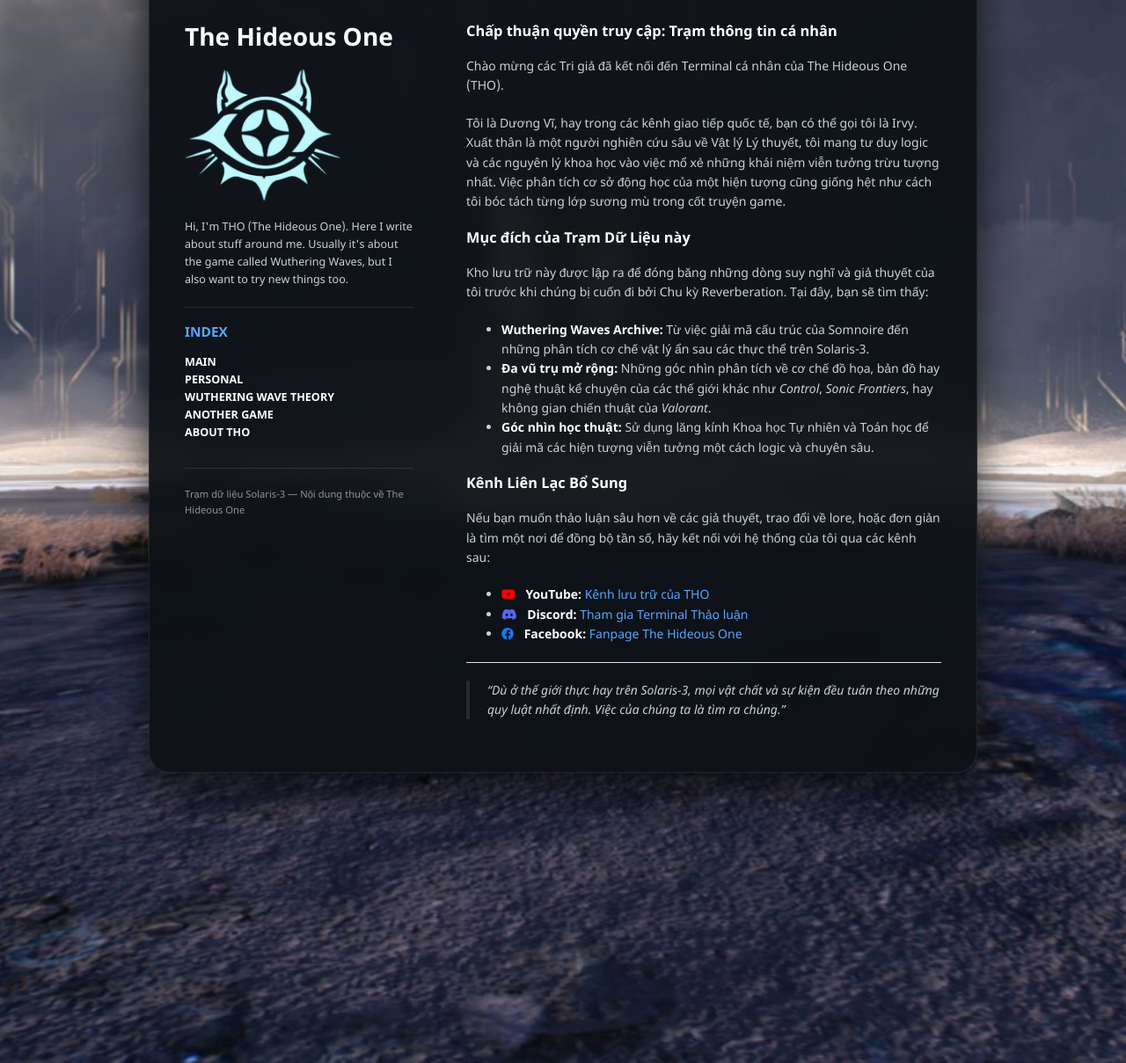
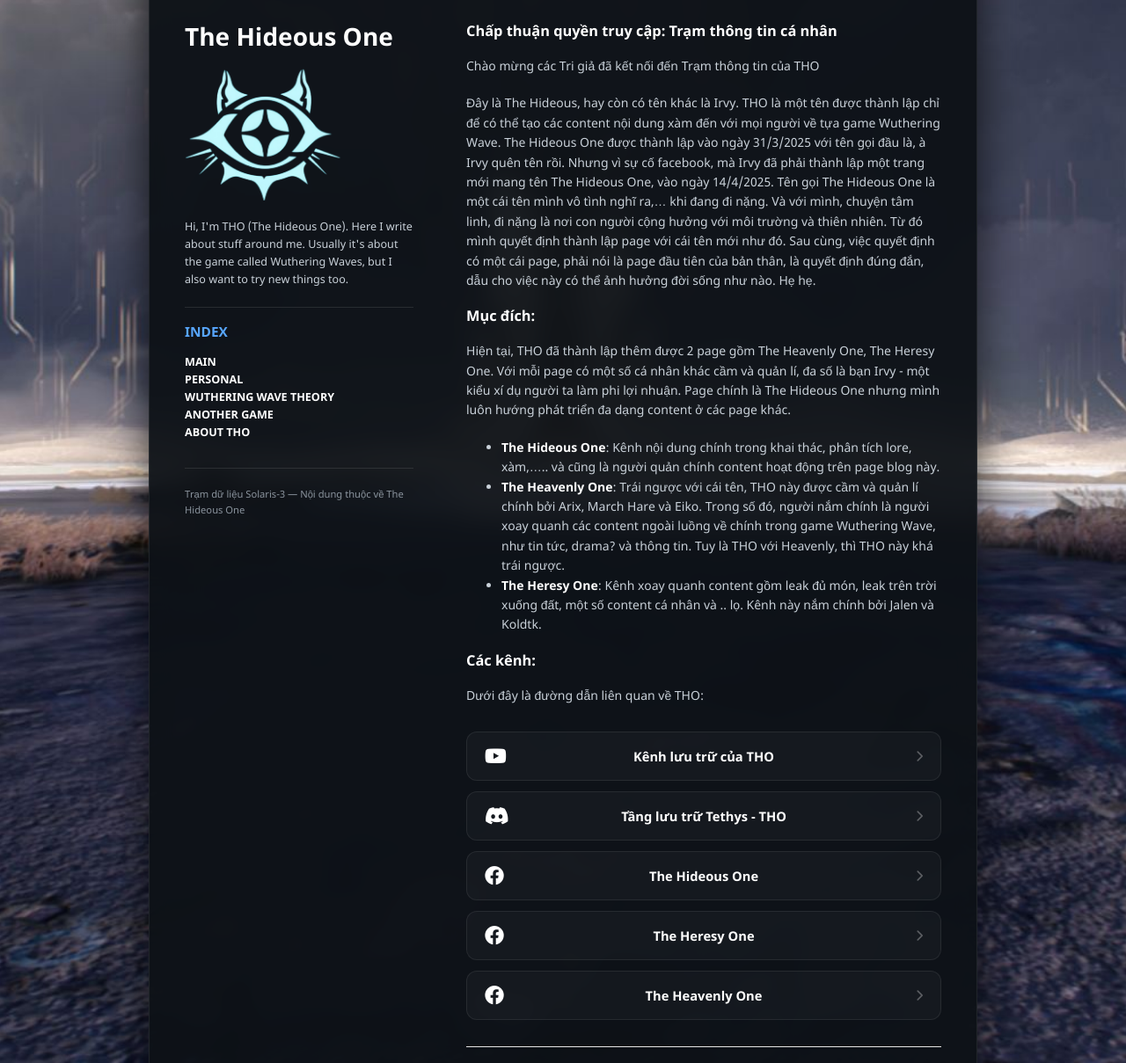
Before and after one commit to Atovenish/THO.github.io, a Jekyll site: the page built from about.md, in a window 1280 px wide and 1400 px high, scrolled down 304 px, cut to the strip 191-1400 px from the top of the window. Shown: the whole strip at 88% size. Built offline with Jekyll 4.4.1, drawn with Linux system fonts in a browser that asks for light colours; some of the changed text lies outside the part shown.

Commit message:
Update about.md

```diff
--- a/about.md
+++ b/about.md
@@ -6,24 +6,103 @@
 
 ### Chấp thuận quyền truy cập: Trạm thông tin cá nhân
 
-Chào mừng các Tri giả đã kết nối đến Terminal cá nhân của The Hideous One (THO).
+Chào mừng các Tri giả đã kết nối đến Trạm thông tin của THO
 
-Tôi là Dương Vĩ, hay trong các kênh giao tiếp quốc tế, bạn có thể gọi tôi là Irvy. Xuất thân là một người nghiên cứu sâu về Vật lý Lý thuyết, tôi mang tư duy logic và các nguyên lý khoa học vào việc mổ xẻ những khái niệm viễn tưởng trừu tượng nhất. Việc phân tích cơ sở động học của một hiện tượng cũng giống hệt như cách tôi bóc tách từng lớp sương mù trong cốt truyện game.
+Đây là The Hideous, hay còn có tên khác là Irvy. THO là một tên được thành lập chỉ để có thể tạo các content nội dung xàm đến với mọi người về tựa game Wuthering Wave. The Hideous One được thành lập vào ngày 31/3/2025 với tên gọi đầu là, à Irvy quên tên rồi. Nhưng vì sự cố facebook, mà Irvy đã phải thành lập một trang mới mang tên The Hideous One, vào ngày 14/4/2025. Tên gọi The Hideous One là một cái tên mình vô tình nghĩ ra,... khi đang đi nặng. Và với mình, chuyện tâm linh, đi nặng là nơi con người cộng hưởng với môi trường và thiên nhiên. Từ đó mình quyết định thành lập page với cái tên mới như đó. Sau cùng, việc quyết định có một cái page, phải nói là page đầu tiên của bản thân, là quyết định đúng đắn, dẫu cho việc này có thể ảnh hưởng đời sống như nào. Hẹ hẹ.
 
-### Mục đích của Trạm Dữ Liệu này
+### Mục đích:
 
-Kho lưu trữ này được lập ra để đóng băng những dòng suy nghĩ và giả thuyết của tôi trước khi chúng bị cuốn đi bởi Chu kỳ Reverberation. Tại đây, bạn sẽ tìm thấy:
-*   **Wuthering Waves Archive:** Từ việc giải mã cấu trúc của Somnoire đến những phân tích cơ chế vật lý ẩn sau các thực thể trên Solaris-3.
-*   **Đa vũ trụ mở rộng:** Những góc nhìn phân tích về cơ chế đồ họa, bản đồ hay nghệ thuật kể chuyện của các thế giới khác như *Control*, *Sonic Frontiers*, hay không gian chiến thuật của *Valorant*.
-*   **Góc nhìn học thuật:** Sử dụng lăng kính Khoa học Tự nhiên và Toán học để giải mã các hiện tượng viễn tưởng một cách logic và chuyên sâu.
+Hiện tại, THO đã thành lập thêm được 2 page gồm The Heavenly One, The Heresy One. Với mỗi page có một số cá nhân khác cầm và quản lí, đa số là bạn Irvy - một kiểu xí dụ người ta làm phi lợi nhuận. Page chính là The Hideous One nhưng mình luôn hướng phát triển đa dạng content ở các page khác.
 
-### Kênh Liên Lạc Bổ Sung
+- **The Hideous One**: Kênh nội dung chính trong khai thác, phân tích lore, xàm,..... và cũng là người quản chính content hoạt động trên page blog này.
+- **The Heavenly One**: Trái ngược với cái tên, THO này được cầm và quản lí chính bởi Arix, March Hare và Eiko. Trong số đó, người nắm chính là người xoay quanh các content ngoài luồng về chính trong game Wuthering Wave, như tin tức, drama? và thông tin. Tuy là THO với Heavenly, thì THO này khá trái ngược.
+- **The Heresy One**: Kênh xoay quanh content gồm leak đủ món, leak trên trời xuống đất, một số content cá nhân và .. lọ. Kênh này nắm chính bởi Jalen và Koldtk.
 
-Nếu bạn muốn thảo luận sâu hơn về các giả thuyết, trao đổi về lore, hoặc đơn giản là tìm một nơi để đồng bộ tần số, hãy kết nối với hệ thống của tôi qua các kênh sau:
+### Các kênh:
+Dưới đây là đường dẫn liên quan về THO:
 
-* <i class="fa-brands fa-youtube" style="color: #ff0000; margin-right: 8px;"></i> **YouTube:** [Kênh lưu trữ của THO](https://www.youtube.com/@TheHideousOne)
-* <i class="fa-brands fa-discord" style="color: #5865F2; margin-right: 8px;"></i> **Discord:** [Tham gia Terminal Thảo luận](https://discord.com/invite/tang-luu-tru-tethys-chi-khu-tho-1226214503432323145)
-* <i class="fa-brands fa-facebook" style="color: #1877F2; margin-right: 8px;"></i> **Facebook:** [Fanpage The Hideous One](https://www.facebook.com/THOIrvy?locale=vi_VN)
+<style>
+  /* Giao diện chuẩn Linktree / Digital Card tích hợp Glassmorphism */
+  .linktree-container {
+    display: flex;
+    flex-direction: column;
+    gap: 12px;
+    margin: 30px 0;
+  }
+  .linktree-btn {
+    position: relative;
+    display: flex;
+    align-items: center;
+    justify-content: center;
+    padding: 16px 20px;
+    background: rgba(255, 255, 255, 0.03);
+    border: 1px solid rgba(255, 255, 255, 0.08);
+    border-radius: 12px;
+    text-decoration: none !important;
+    color: #ffffff !important;
+    font-weight: 600;
+    font-size: 1.05em;
+    transition: all 0.3s cubic-bezier(0.25, 0.8, 0.25, 1);
+    overflow: hidden;
+  }
+  .linktree-btn i.brand-icon {
+    position: absolute;
+    left: 20px;
+    font-size: 1.5em;
+  }
+  .linktree-btn i.arrow-icon {
+    position: absolute;
+    right: 20px;
+    font-size: 0.9em;
+    opacity: 0.3;
+    transition: all 0.3s ease;
+  }
+
+  /* Hiệu ứng Hover */
+  .linktree-btn.btn-yt:hover { background: rgba(255, 0, 0, 0.1); border-color: rgba(255, 0, 0, 0.5); box-shadow: 0 5px 20px rgba(255, 0, 0, 0.2); }
+  .linktree-btn.btn-yt:hover i.brand-icon { color: #ff0000; }
+
+  .linktree-btn.btn-dc:hover { background: rgba(88, 101, 242, 0.1); border-color: rgba(88, 101, 242, 0.5); box-shadow: 0 5px 20px rgba(88, 101, 242, 0.2); }
+  .linktree-btn.btn-dc:hover i.brand-icon { color: #5865F2; }
+
+  .linktree-btn.btn-fb:hover { background: rgba(24, 119, 242, 0.1); border-color: rgba(24, 119, 242, 0.5); box-shadow: 0 5px 20px rgba(24, 119, 242, 0.2); }
+  .linktree-btn.btn-fb:hover i.brand-icon { color: #1877F2; }
+
+  /* Mũi tên dịch chuyển khi hover */
+  .linktree-btn:hover i.arrow-icon { opacity: 1; right: 15px; }
+</style>
+
+<div class="linktree-container">
+  <a href="https://www.youtube.com/@TheHideousOne" target="_blank" class="linktree-btn btn-yt">
+    <i class="fa-brands fa-youtube brand-icon"></i>
+    Kênh lưu trữ của THO
+    <i class="fa-solid fa-chevron-right arrow-icon"></i>
+  </a>
+
+  <a href="https://discord.com/invite/tang-luu-tru-tethys-chi-khu-tho-1226214503432323145" target="_blank" class="linktree-btn btn-dc">
+    <i class="fa-brands fa-discord brand-icon"></i>
+    Tầng lưu trữ Tethys - THO
+    <i class="fa-solid fa-chevron-right arrow-icon"></i>
+  </a>
+
+  <a href="https://www.facebook.com/THOIrvy?locale=vi_VN" target="_blank" class="linktree-btn btn-fb">
+    <i class="fa-brands fa-facebook brand-icon"></i>
+    The Hideous One
+    <i class="fa-solid fa-chevron-right arrow-icon"></i>
+  </a>
+
+  <a href="https://www.facebook.com/TheHeresyOne" target="_blank" class="linktree-btn btn-fb">
+    <i class="fa-brands fa-facebook brand-icon"></i>
+    The Heresy One
+    <i class="fa-solid fa-chevron-right arrow-icon"></i>
+  </a>
+
+  <a href="https://www.facebook.com/profile.php?id=61573344683220" target="_blank" class="linktree-btn btn-fb">
+    <i class="fa-brands fa-facebook brand-icon"></i>
+    The Heavenly One
+    <i class="fa-solid fa-chevron-right arrow-icon"></i>
+  </a>
+</div>
 
 ---
-> *"Dù ở thế giới thực hay trên Solaris-3, mọi vật chất và sự kiện đều tuân theo những quy luật nhất định. Việc của chúng ta là tìm ra chúng."*
+> *"Khi Lament xuất hiện, nó giúp nhân loại tiếp cận khái niệm cơ bản nhất của tồn tại, thứ biến chuyển thế giới quan loài người về mọi thứ, chỉ trừ sự hấp dẫn (Gravitation)."*
```
